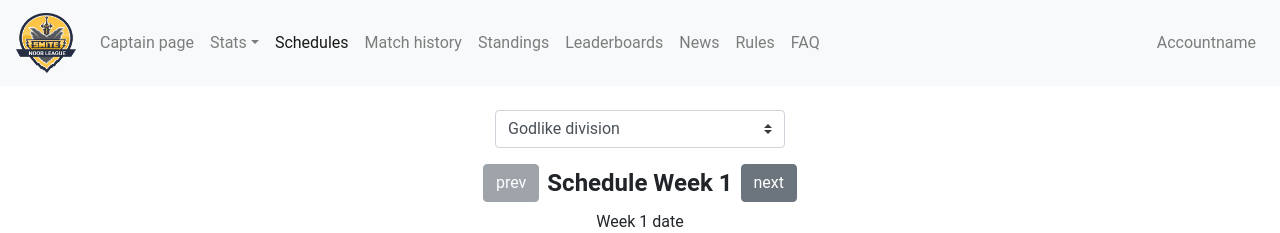
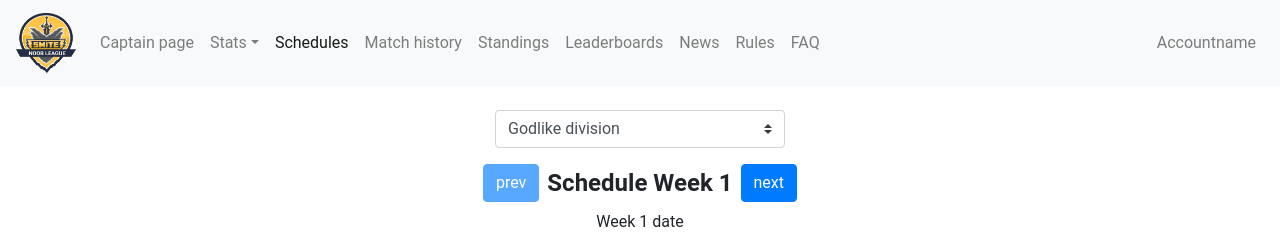
Before and after one commit to kevinbevers/ip-s3-snl-microservices, a Next.js app in the folder smitenoobleague-web-app/: page /schedules in a window 1280 px wide. Shown: the top 233 px of the page. Built offline with nearby package versions, Linux system fonts and the light colour scheme.

Commit message:
Changed button color back to primary

```diff
--- a/smitenoobleague-web-app/pages/schedules.js
+++ b/smitenoobleague-web-app/pages/schedules.js
@@ -58,10 +58,10 @@ export default function schedules() {
           <Col md={3}></Col>
           <Col md={6} className="d-inline-flex justify-content-center">
             {/* show previous button if we are not on first element */}
-            {count > 0 && <Button variant="secondary" onClick={() => setCount(count - 1)}>prev</Button> || <Button variant="secondary" disabled onClick={() => setCount(count - 1)}>prev</Button>}
+            {count > 0 && <Button variant="primary" onClick={() => setCount(count - 1)}>prev</Button> || <Button variant="primary" disabled onClick={() => setCount(count - 1)}>prev</Button>}
             <h4 className="ml-2 mr-2 mb-0 align-self-center font-weight-bold">Schedule Week {count + 1}</h4>
             {/* hide next button if we are at the last element */}
-            {count < components.length - 1 && <Button variant="secondary" onClick={() => setCount(count + 1)}>next</Button> || <Button variant="secondary" disabled onClick={() => setCount(count + 1)}>next</Button>}
+            {count < components.length - 1 && <Button variant="primary" onClick={() => setCount(count + 1)}>next</Button> || <Button variant="primary" disabled onClick={() => setCount(count + 1)}>next</Button>}
           </Col>
           <Col md={3}></Col>
         </Row>
```
